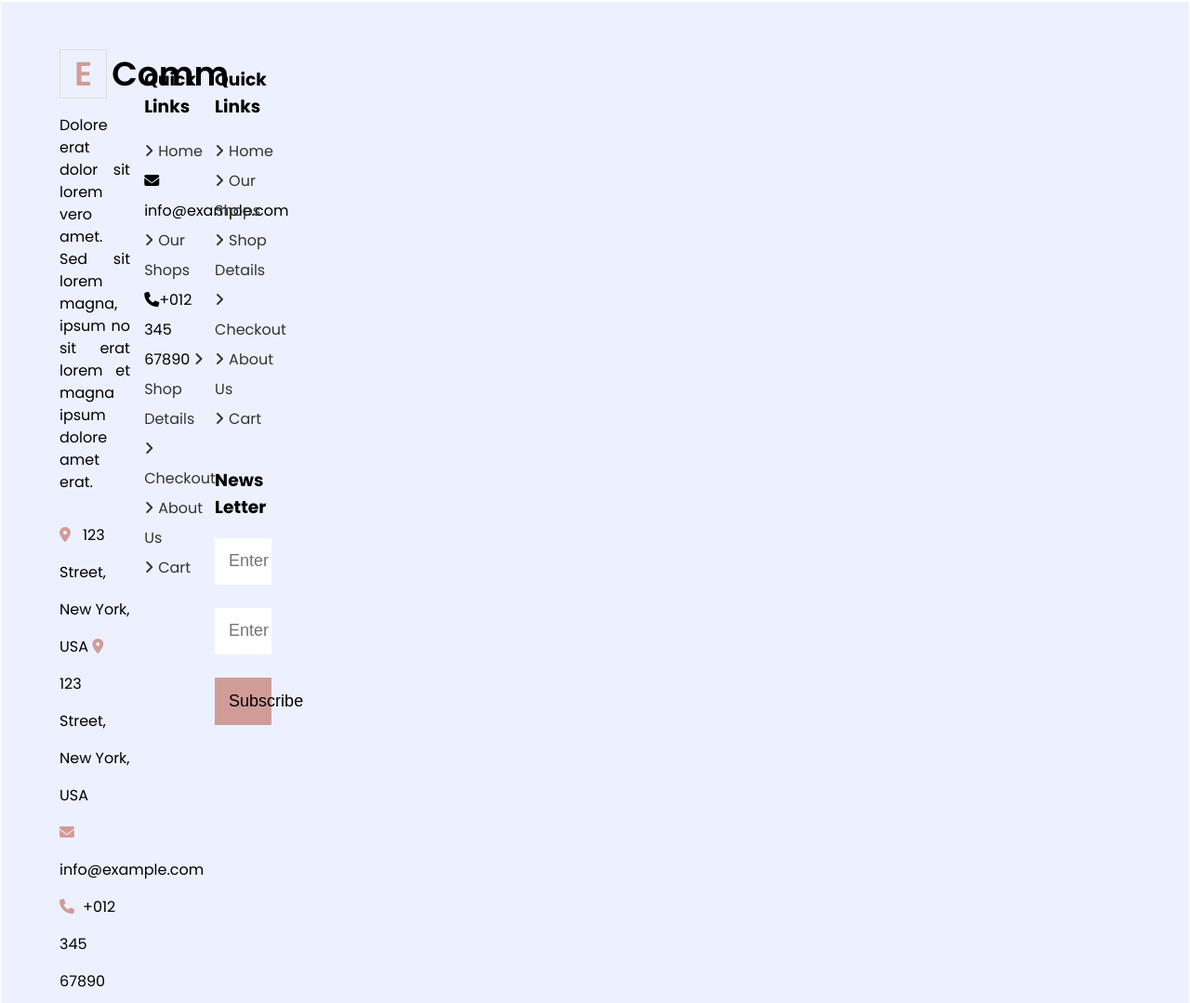
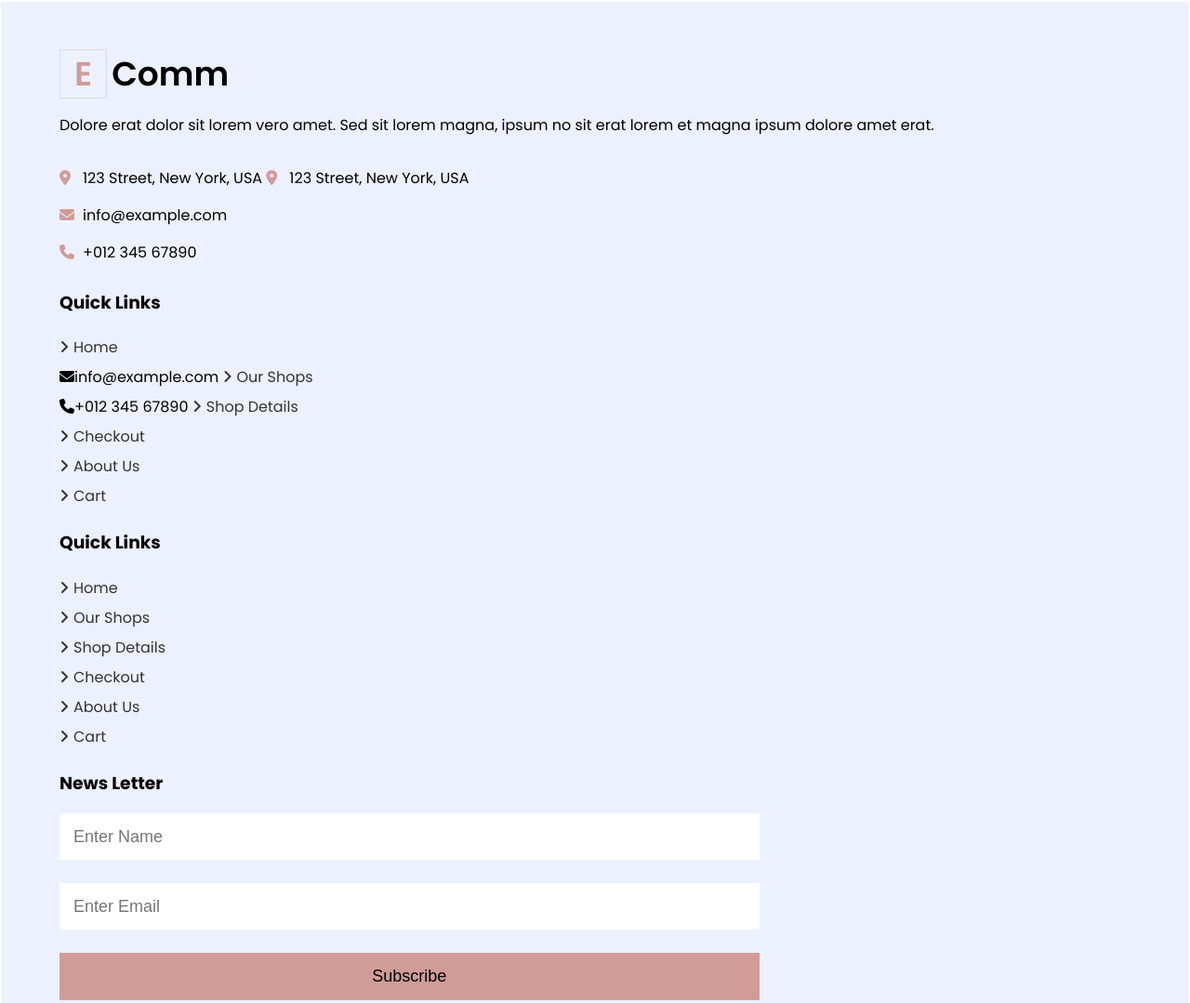
Before and after one commit to Shreya-Ghanty/E-COMM-Shopping-website, a plain HTML site: page index.html in a window 1280 px wide. Shown: the part 2990-4069 px from the top of the page at 93% size. Drawn offline with Linux system fonts and the light colour scheme.

Commit message:
styles added

```diff
--- a/index.html
+++ b/index.html
@@ -298,8 +298,8 @@
 </div>
 <div class="wrapper next-row">
   <div class="footer">
-    <div class="wid-25">
-    <div class="wid-25 arrange-left margin-right-5">
+    <div class="wid-vw">
+
       <div class="logo">
         <h1><span>E</span><span>Comm</span></h1>
       </div>
@@ -316,8 +316,8 @@
         <li><i class="fa fa-envelope icon"></i>info@example.com</li>
         <li><i class="fa fa-phone icon"></i>+012 345 67890</li>
       </ul>
-    </div>
-    <div class="wid-25 quick-links arrange-left">
+
+    <div class="wid-vw quick-links">
       <h3>Quick Links</h3>
       <ul>
         <li>
@@ -354,7 +354,7 @@
         </li>
       </ul>
     </div>
-    <div class="wid-25 quick-links arrange-left">
+    <div class="wid-vw quick-links">
       <h3>Quick Links</h3>
       <ul>
         <li>
@@ -389,7 +389,7 @@
         </li>
       </ul>
     </div>
-    <div class="wid-25 arrange-left">
+    <div class="wid-vw arrange-right">
       <h3>News Letter</h3>
       <input type="text" class="footer-input" placeholder="Enter Name" />
       <input type="text" class="footer-input" placeholder="Enter Email" />
--- a/style.css
+++ b/style.css
@@ -295,6 +295,7 @@
     border: 1px solid #d19c97;
     color: #000;
     background-color: #d19c97;
+    justify-content: space-between;
     padding: 13px 30px;
     font-size: 16px;
   }
@@ -304,8 +305,10 @@
     margin-right: -5.5%;
     padding-left: 5.5%;
     padding-top: 50px;
+    justify-content: space-between;
     padding-bottom: 20px;
     display: flex;
+    flex-wrap: wrap;
   }
   .footer .footer-desc {
     text-align: justify;
@@ -324,14 +327,18 @@
   .quick-links ul {
     list-style-type: none;
     padding: 0;
+    margin-right: 10px;
     line-height: 2;
+
   }
   .quick-links ul a {
     text-decoration: none;
     color: #333;
   }
   .quick-links ul a i {
+    text-align: right;
     padding-right: 5px;
+
   }
   .footer .footer-input {
     border: none;
```
